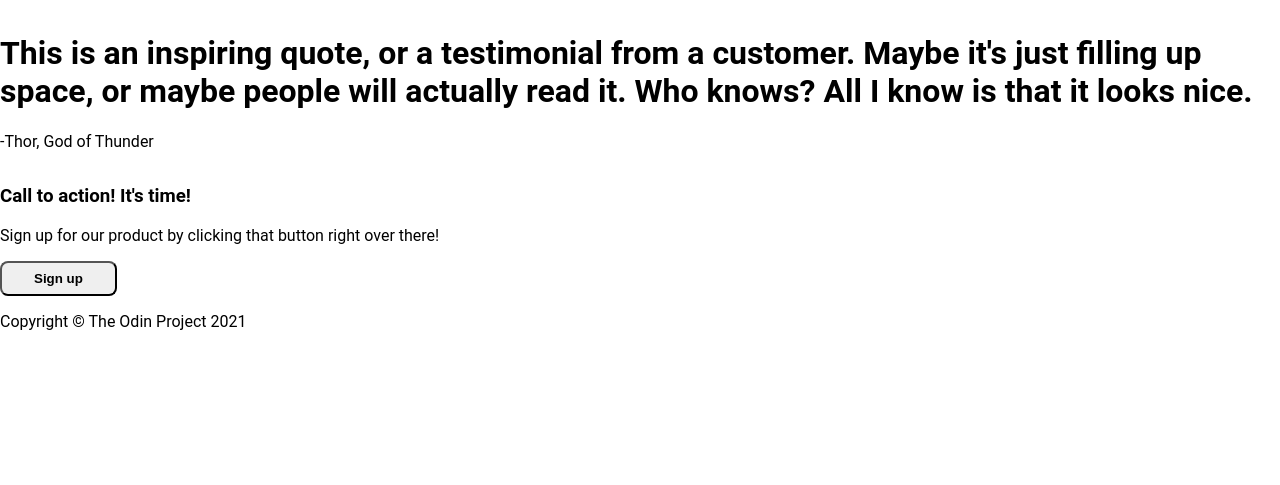
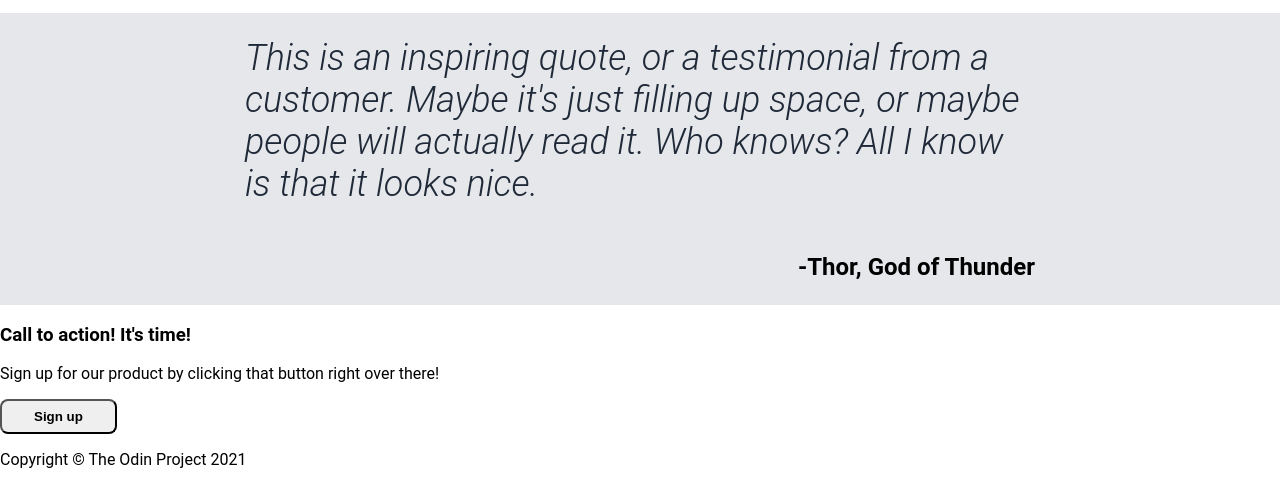
Before and after one commit to Mathdallas-code/odin-landing-page, a plain HTML site: page index.html in a window 1280 px wide. Shown: the part 820-1305 px from the top of the page. Before the commit the page ends 1167 px from the top, so only its background shows below. Drawn offline with Linux system fonts and the light colour scheme.

Commit message:
Add flex layout and styling to the quote section of the website
Add quote and quote author styling to the quote section of the website.

```diff
--- a/index.html
+++ b/index.html
@@ -52,12 +52,14 @@
       </div>
     </div>
     <div class="quote-section">
-      <h1>
-        This is an inspiring quote, or a testimonial from a customer. Maybe it's
-        just filling up space, or maybe people will actually read it. Who knows?
-        All I know is that it looks nice.
-      </h1>
-      <p>-Thor, God of Thunder</p>
+      <div class="content">
+        <h1>
+          This is an inspiring quote, or a testimonial from a customer. Maybe
+          it's just filling up space, or maybe people will actually read it. Who
+          knows? All I know is that it looks nice.
+        </h1>
+        <p>-Thor, God of Thunder</p>
+      </div>
     </div>
     <div class="call-to-action-section">
       <div class="text">
--- a/styles.css
+++ b/styles.css
@@ -129,3 +129,28 @@ a {
 .item p {
   color: #57606d;
 }
+
+.quote-section {
+  background-color: #e5e7eb;
+  display: flex;
+  justify-content: center;
+}
+
+.quote-section .content {
+  width: 790px;
+  display: flex;
+  flex-direction: column;
+}
+
+.quote-section h1 {
+  font-size: 36px;
+  color: #1f2937;
+  font-weight: 300;
+  font-style: italic;
+}
+
+.quote-section p {
+  align-self: flex-end;
+  font-weight: 700;
+  font-size: 24px;
+}
```
